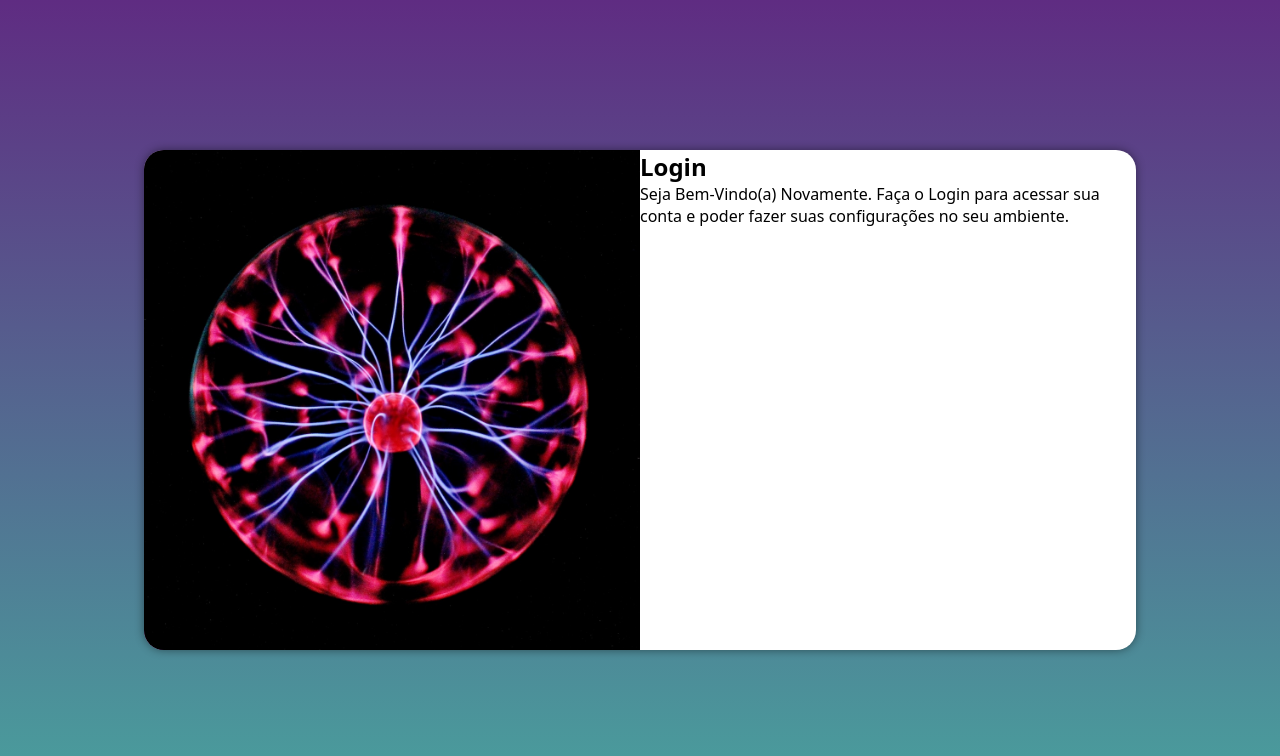
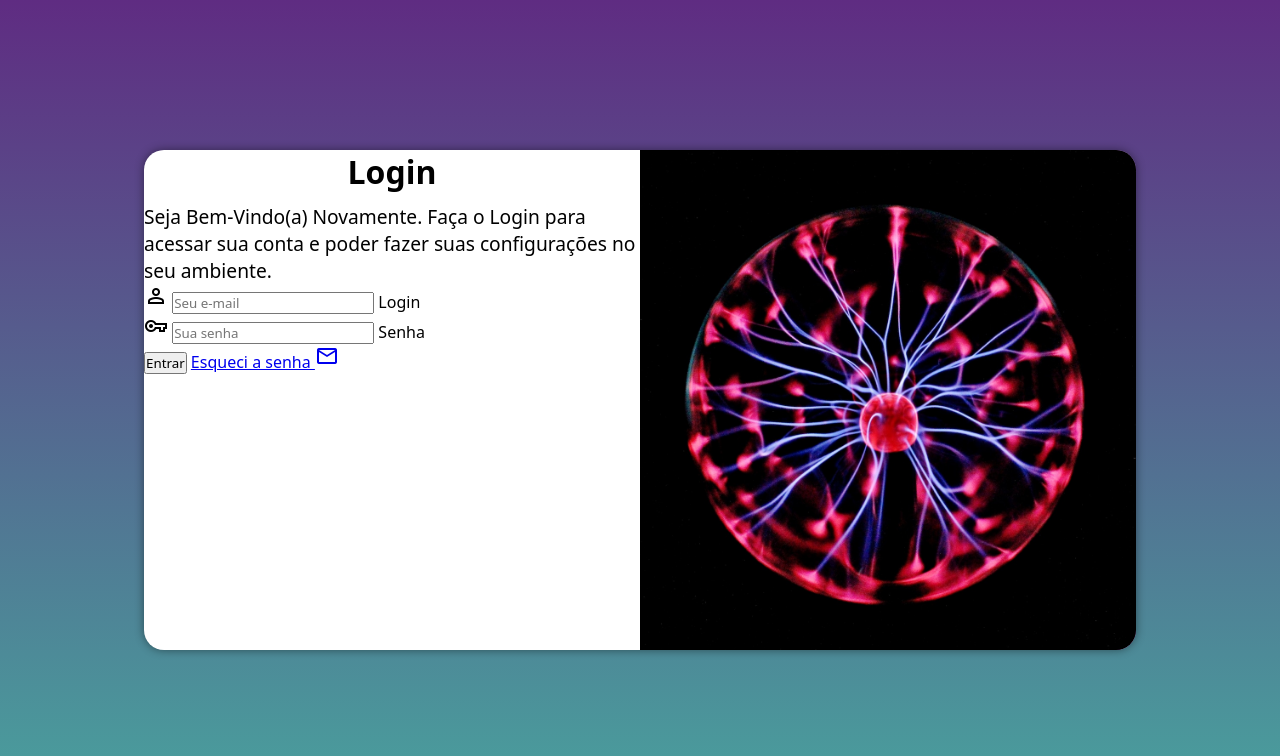
Before and after one commit to GustavOnX/Projeto-Android, a plain HTML site: page Login/index.html in a window 1280 px wide. Drawn offline with nearby package versions, Linux system fonts and the light colour scheme.

Commit message:
formulario

```diff
--- a/Login/estilos/mq.css
+++ b/Login/estilos/mq.css
@@ -28,13 +28,21 @@
     }
 
     section#login > div#imagem {
-        float: left;
+        float: right;
         width: 50%;
         height: 100%;
     }
 
     section#login > div#formulario {
-        float: right;
+        float: left;
         width: 50%;
     }
+
+    div#formulario > h1 {
+        font-size: 2em;
+    }
+
+    div#formulario > p {
+        font-size: 1.2em;
+    }
 }
--- a/Login/estilos/style.css
+++ b/Login/estilos/style.css
@@ -56,3 +56,12 @@ section#login > div#fomrulario {
     padding: 10px;
 
 }
+
+div#formulario > h1 {
+    text-align: center;
+    margin-bottom: 10px;
+}
+
+div#formulario > p {
+    font-size: 0.8em;
+}
--- a/Login/index.html
+++ b/Login/index.html
@@ -4,6 +4,7 @@
     <meta charset="UTF-8">
     <meta name="viewport" content="width=device-width, initial-scale=1.0">
     <title>Projeto Login</title>
+    <link href="https://fonts.googleapis.com/css2?family=Material+Symbols+Outlined" rel="stylesheet" />
     <link rel="stylesheet" href="estilos/style.css">
     <link rel="stylesheet" href="estilos/mq.css">
 </head>
@@ -16,8 +17,21 @@
             <div id="formulario">
                 <h1>Login</h1>
                 <p>Seja Bem-Vindo(a) Novamente. Faça o Login para acessar sua conta e poder fazer suas configurações no seu ambiente.</p>
+
                 <form action="login.php" method="post">
+                    <div class="campo"> <!--Login-->
+                        <span class="material-symbols-outlined">person</span>
+                        <input type="email" name="login" id="ilogin" placeholder="Seu e-mail" autocomplete="email" required maxlength="30">
+                        <label for="ilogin" aut>Login</label>
+                    </div>
 
+                    <div class="campo">
+                        <span class="material-symbols-outlined">vpn_key</span>
+                        <input type="password" name="Senha" id="isenha" placeholder="Sua senha" autocomplete="current-password" required minlength="8">
+                        <label for="isenha">Senha</label>
+                    </div>
+                    <input type="submit" value="Entrar">
+                    <a href="Esqueci.html">Esqueci a senha  <span class="material-symbols-outlined">mail</span></a>
                 </form>
             </div>
         </section>
```
